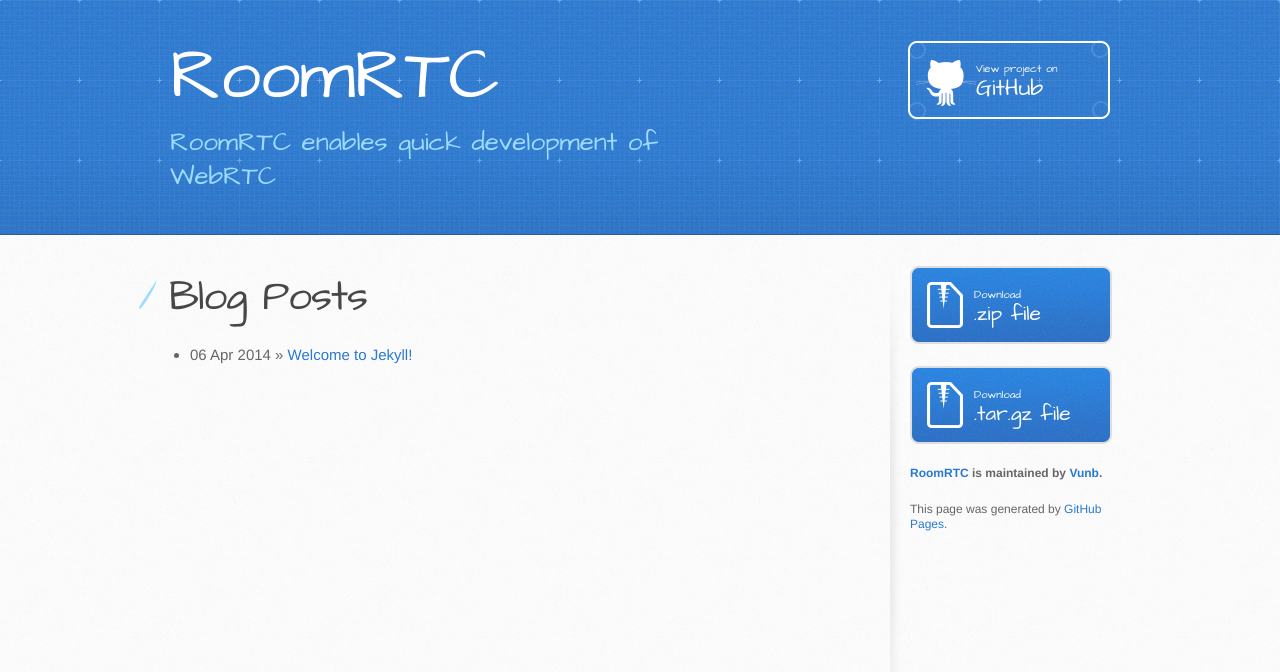
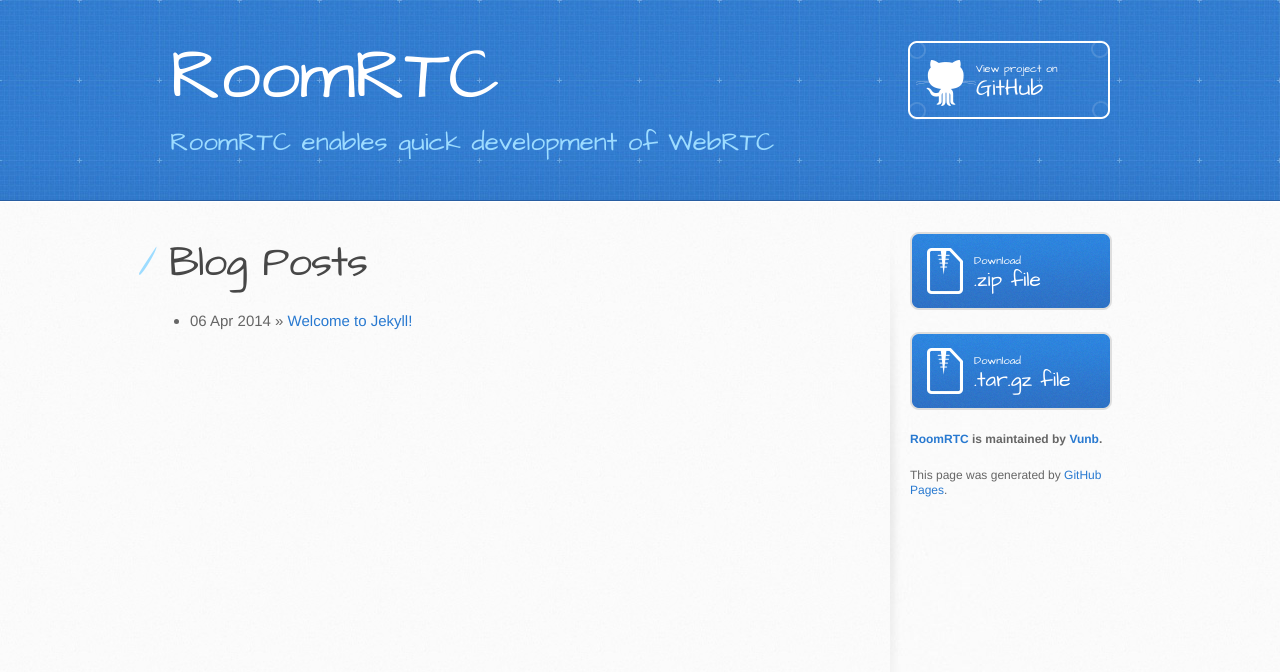
Before and after one commit to roomrtc/roomrtc.github.io, a Jekyll site: the page built from index.html, in a window 1280 px wide. Shown: the top 672 px of the page. Built offline with Jekyll 4.4.1, drawn with Linux system fonts in a browser that asks for light colours.

Commit message:
fix style width of header h1, h2

```diff
--- a/stylesheets/stylesheet.css
+++ b/stylesheets/stylesheet.css
@@ -456,7 +456,7 @@
 }
 
 header h1 {
-  width: 540px;
+  width: 610px;
   margin-top: 0;
   margin-bottom: 0.2em;
   font-size: 72px;
@@ -467,7 +467,7 @@
 }
 
 header h2 {
-  width: 540px;
+  width: 610px;
   margin-top: 0;
   margin-bottom: 0;
   font-size: 26px;
```
